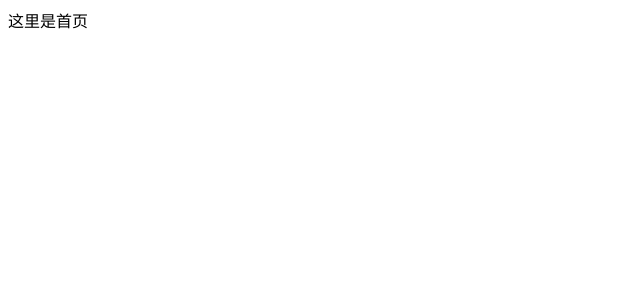
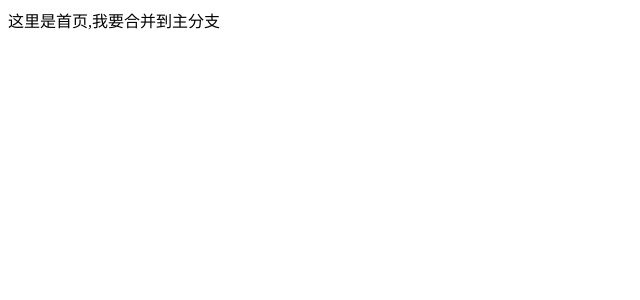
Before and after one commit to WangChengchen-1/deploy, a Vue app: page / in a window 1280 px wide. Shown: the top 300 px of the page, without its empty margins (0-640 px from the left). Built offline with nearby package versions, Linux system fonts and the light colour scheme.

Commit message:
feat(测试分支合并): 测试分支合并
测试分支合并

```diff
--- a/src/layout/index.vue
+++ b/src/layout/index.vue
@@ -3,7 +3,7 @@
  -->
 <template>
     <div>
-        这里是首页
+        这里是首页,我要合并到主分支
     </div>
 </template>
 
```
